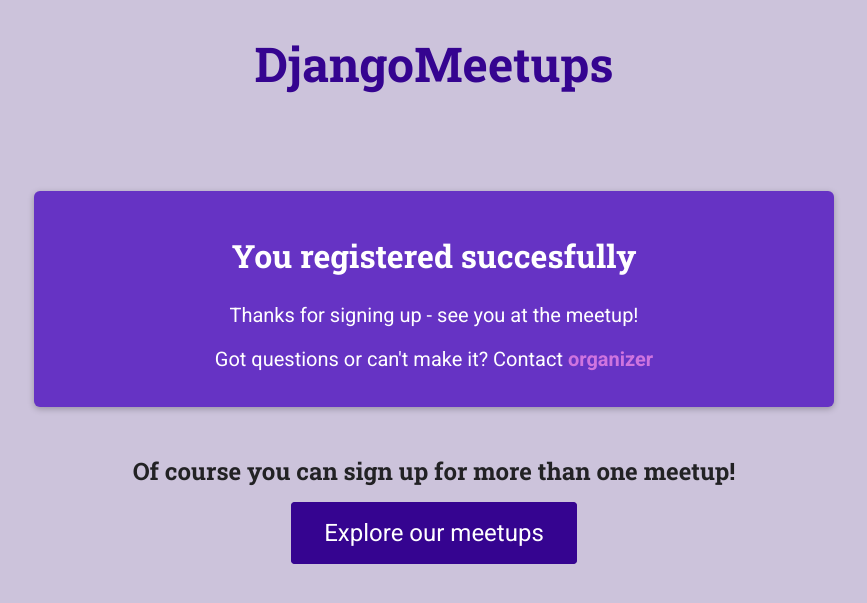
After one commit to augtal/Django_Tutorial, a Django app: page /meetups/success/ in a window 1280 px wide. The commit adds this page. Shown: the top 603 px of the page, without its empty margins (206-1073 px from the left). Run offline with Django 3.2, Linux system fonts and the light colour scheme.

Commit message:
Added success registration to meetup page

```diff
--- a/meetups/templates/meetups/meetup-detail.html
+++ b/meetups/templates/meetups/meetup-detail.html
@@ -35,9 +35,10 @@
 
     <section id="registration">
         <h2>Join us!</h2>
-        <form>
+        <form action="{% url 'meetups-details' meetup.slug %}" method="POST">
+            {% csrf_token %}
             <ul>
-            {{ form.as_ul }}
+                {{ form.as_ul }}
             </ul>
             <div id="registration-actions">
                 <button>Register</button>
--- /dev/null
+++ b/meetups/templates/meetups/registration-success.html
@@ -0,0 +1,25 @@
+{% extends 'meetups/base/base.html' %}
+{% load static %}
+
+{% block title %}You registered successfully{% endblock title %}
+
+{% block site_css %}
+<link rel="stylesheet" href="{% static 'meetups/styles/registration-confirmation.css' %}">
+{% endblock site_css %}
+
+{% block main-heading %}
+Thanks for signing up!
+{% endblock main-heading %}
+
+{% block body %}
+<section id="confirmation">
+    <h2>You registered succesfully</h2>
+    <p>Thanks for signing up - see you at the meetup!</p>
+    <p>Got questions or can't make it? Contact <a href="">organizer</a></p>
+</section>
+
+<section id="continue">
+    <h2>Of course you can sign up for more than one meetup!</h2>
+    <p><a href="{% url 'meetups-all' %}" class="btn">Explore our meetups</a></p>
+</section>
+{% endblock body %}
--- a/meetups/urls.py
+++ b/meetups/urls.py
@@ -4,5 +4,6 @@ from . import views
 
 urlpatterns = [
     path('meetups/', views.index, name='meetups-all'), #our domain.com/meetups
+    path('meetups/success/', views.confirm_registration, name='meetups-registration-success'),
     path('meetups/<slug:meetup_slug>', views.meetup_details, name='meetups-details'), #our domain.com/meetups/<dynamic-path-segment>a-first-meetup
 ]
--- a/meetups/views.py
+++ b/meetups/views.py
@@ -1,4 +1,5 @@
-from django.shortcuts import render
+from django.conf.urls import url
+from django.shortcuts import render, redirect
 
 from .models import Meetup
 from .forms import RegistrationForm
@@ -15,14 +16,24 @@ def index(request):
 def meetup_details(request, meetup_slug):
     try:
         selected_meetup = Meetup.objects.get(slug=meetup_slug)
-        registration_form = RegistrationForm()
+        if request.method == 'GET':
+            registration_form = RegistrationForm()
+        else:
+            registration_form = RegistrationForm(request.POST)
+            if registration_form.is_valid():
+                participant = registration_form.save()
+                selected_meetup.participant.add(participant)
+                return redirect('meetups-registration-success')
 
         return render(request, 'meetups/meetup-detail.html', {
-            'meetup_found': True,
-            'meetup': selected_meetup,
-            'form': registration_form
-        })
+                'meetup_found': True,
+                'meetup': selected_meetup,
+                'form': registration_form
+            })
     except Exception as e:
         return render(request, 'meetups/meetup-detail.html', {
             'meetup_found': False
         })
+
+def confirm_registration(request):
+    return render(request, 'meetups/registration-success.html')
```
